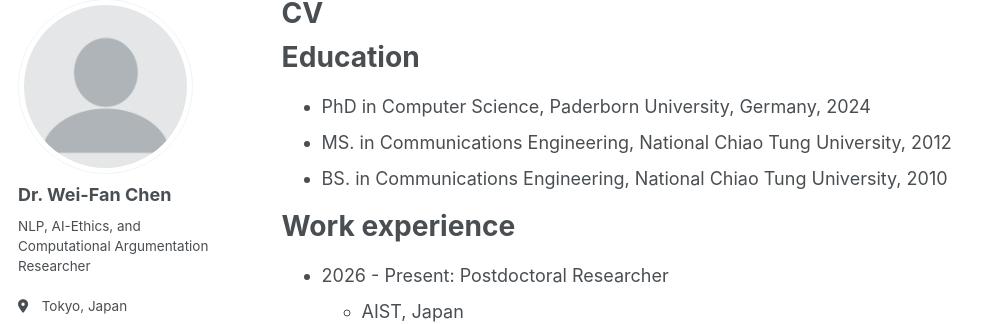
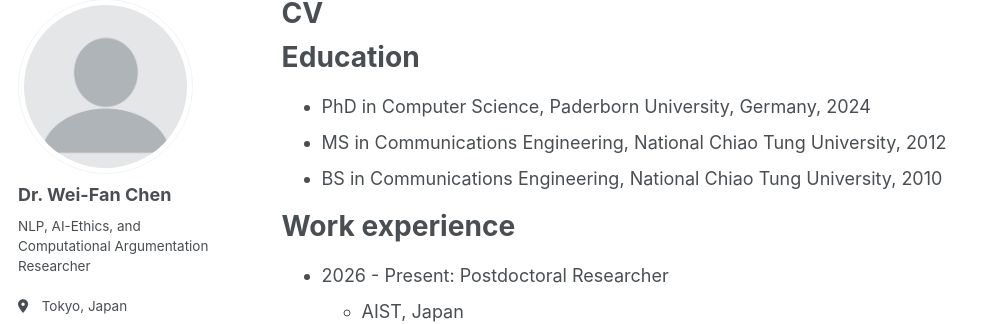
Before and after one commit to aist-cwf/aist-cwf.github.io, a Jekyll site: the page built from _pages/cv.md, in a window 1280 px wide and 900 px high. Shown: the part 100-424 px from the top of the window, without its empty margins (0-995 px from the left). Built offline with Jekyll 4.4.1, drawn with Linux system fonts in a browser that asks for light colours; some web fonts are replaced; a script that is not in the unit is left out.

Commit message:
Update cv.md

```diff
--- a/_pages/cv.md
+++ b/_pages/cv.md
@@ -12,8 +12,8 @@ redirect_from:
 Education
 ======
 * PhD in Computer Science, Paderborn University, Germany, 2024
-* MS. in Communications Engineering, National Chiao Tung University, 2012
-* BS. in Communications Engineering, National Chiao Tung University, 2010
+* MS in Communications Engineering, National Chiao Tung University, 2012
+* BS in Communications Engineering, National Chiao Tung University, 2010
 
 Work experience
 ======
```
